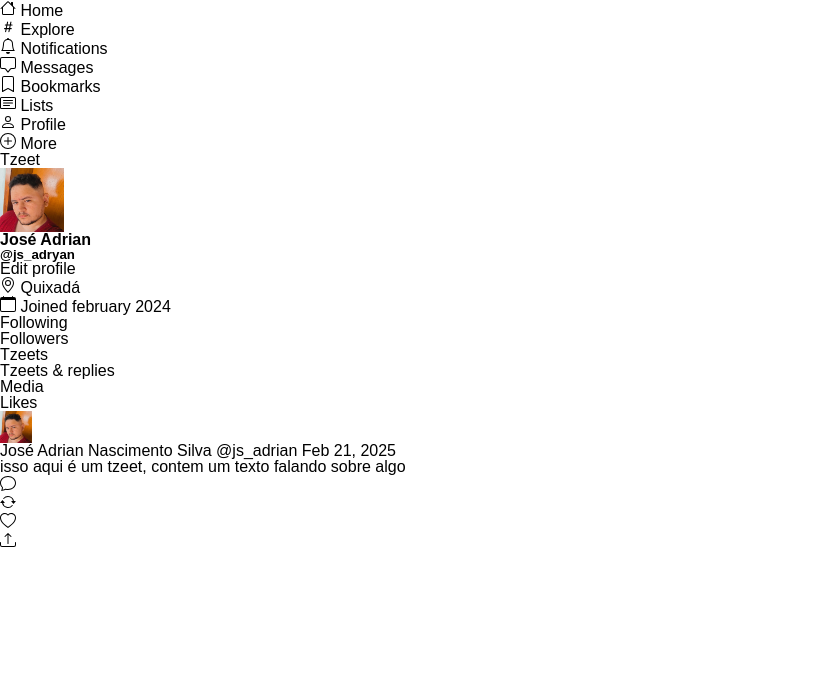
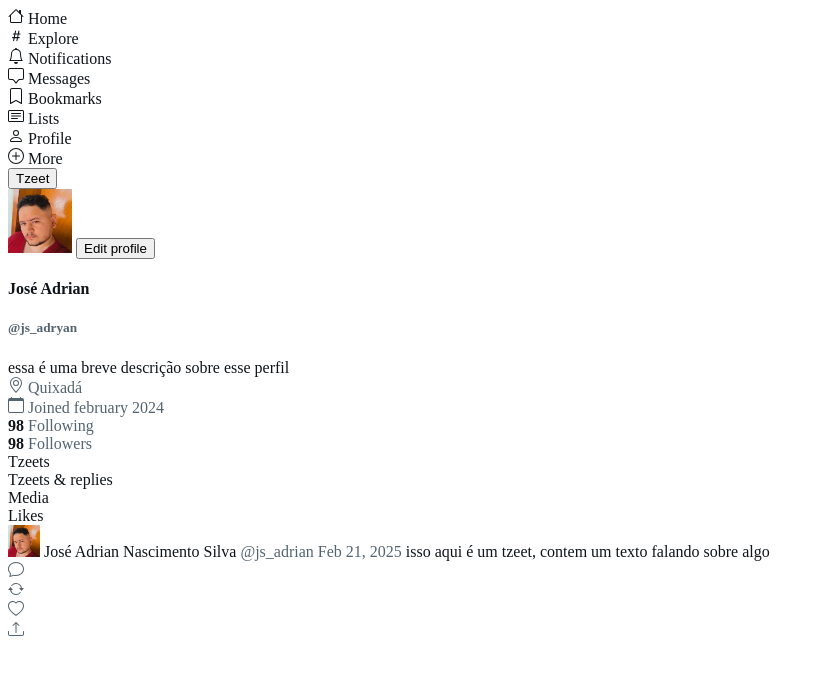
Before and after one commit to jsadriann/Tzeeter, a plain HTML site: page index.html in a window 1280 px wide. Shown: the whole page, without its empty margins (0-833 px from the left). Drawn offline with Linux system fonts and the light colour scheme.

Commit message:
adicionando css basico

```diff
--- a/assets/CSS/index.css
+++ b/assets/CSS/index.css
@@ -1,57 +1,95 @@
-/* Reset CSS*/
-*,
-*::before,
-*::after {
+
+body {
+  background-color: white;
+  color:  rgb(15, 20, 25);
+}
+
+p {
+  display: inline;
+}
+
+ul {
   margin: 0;
   padding: 0;
-  box-sizing: border-box;
+}
+li {
+  list-style-type: none;
 }
 
-/* Reset para body e elementos principais */
-html, body {
-  height: 100%;
-  width: 100%;
-  font-size: 100%; /* Define 1rem como 16px */
-  font-family: sans-serif; /* Escolha genérica de fonte */
-  line-height: 1; /* Remove espaçamento extra entre linhas */
-  background: none;
-  color: inherit;
+a {
+  text-decoration: none;
+}
+.navbar a,.publications a {
+  color: rgb(15, 20, 25);
 }
 
-/* Remove estilos padrões de listas */
-ul, ol {
-  list-style: none;
+.statistics p {
+  color:  rgb(83, 100, 113);
 }
 
-/* Links sem estilos padrão */
-a {
-  text-decoration: none;
-  color: inherit;
+.statistics ul li:hover{
+  text-decoration: underline;
 }
 
-/* Imagens e mídia sem comportamentos adicionais */
-img, video, canvas {
-  max-width: 100%;
-  height: auto;
-  display: block;
+.statistics a.number{
+  color: rgb(15, 20, 25);
+  font-weight: bold;
 }
 
-/* Remoção de estilos padrões de botões e inputs */
-button, input, textarea, select {
-  appearance: none;
-  background: none;
-  border: none;
-  font: inherit;
-  color: inherit;
-  padding: 0;
-  margin: 0;
-  outline: none;
-  box-shadow: none;
+
+.navbar a, .publications a {
+  padding-bottom: 1%;
 }
 
-/* Tabelas sem espaçamento padrão */
-table {
-  border-collapse: collapse;
-  border-spacing: 0;
+.navbar li:hover,.publications li:hover {
+  background-color: rgba(15, 25, 20, 0.1);
+  border-radius: 8px 8px;;
 }
-/*****************************************************************************************************/
+
+.actions a {
+  color: rgb(83, 100, 113);
+  border-radius: 10%;
+}
+
+.actions a.ReplyShare:hover {
+  background-color: rgba(29, 155, 240, 0.1);
+  color: rgba(29, 155, 240, 1);
+}
+
+.actions a.Retzeet:hover {
+  background-color: rgba(0, 186, 124, 0.1);
+  color:  rgba(0, 186, 124, 1);
+}
+
+.actions a.Like:hover {
+  background-color: rgba(249, 24, 128, 0.1);
+  color:  rgba(249, 24, 128, 1);
+}
+
+.nome {
+  color: rgb(15, 20, 25);
+}
+
+.user {
+  color: rgb(83, 100, 113);
+}
+
+.main-container .description {
+  color: rgb(15, 20, 25);
+}
+
+.main-container div .datalocalidade{
+  color: rgb(83, 100, 113);
+}
+
+.tzeet .data {
+  color: rgb(83, 100, 113);
+}
+
+.tzeet .conteudo {
+  color: rgb(15, 20, 25);
+}
+
+.tzeet:hover {
+  background-color: rgba(0, 0, 0, 0.03);
+}
--- a/index.html
+++ b/index.html
@@ -59,70 +59,94 @@
 
     <main class="main-container">
         <img src="assets/IMG/profile.jpeg" alt="imagem de perfil" width=64 height=64>
-        <h4>José Adrian</h4>
-        <h5>@js_adryan</h5>
         <button type="button" class="button edit-profile">Edit profile</button>
+        <h4 class="nome">José Adrian</h4>
+        <h5 class="user">@js_adryan</h5>
+        <p class="description">essa é uma breve descrição sobre esse perfil</p>
         <div>
             <ul>
                 <li>
-                    <svg xmlns="http://www.w3.org/2000/svg" width="16" height="16" fill="currentColor" class="icon" viewBox="0 0 16 16">
+                    <svg xmlns="http://www.w3.org/2000/svg" width="16" height="16" fill="currentColor" class="datalocalidade icon" viewBox="0 0 16 16">
                         <path d="M12.166 8.94c-.524 1.062-1.234 2.12-1.96 3.07A32 32 0 0 1 8 14.58a32 32 0 0 1-2.206-2.57c-.726-.95-1.436-2.008-1.96-3.07C3.304 7.867 3 6.862 3 6a5 5 0 0 1 10 0c0 .862-.305 1.867-.834 2.94M8 16s6-5.686 6-10A6 6 0 0 0 2 6c0 4.314 6 10 6 10"/>
                         <path d="M8 8a2 2 0 1 1 0-4 2 2 0 0 1 0 4m0 1a3 3 0 1 0 0-6 3 3 0 0 0 0 6"/>
                       </svg>
-                    <a href="">Quixadá</a></li>
+                    <a href="" class="datalocalidade">Quixadá</a>
+                </li>
                 <li>
-                    <svg xmlns="http://www.w3.org/2000/svg" width="16" height="16" fill="currentColor" class="icon" viewBox="0 0 16 16">
+                    <svg xmlns="http://www.w3.org/2000/svg" width="16" height="16" fill="currentColor" class="datalocalidade icon" viewBox="0 0 16 16">
                         <path d="M3.5 0a.5.5 0 0 1 .5.5V1h8V.5a.5.5 0 0 1 1 0V1h1a2 2 0 0 1 2 2v11a2 2 0 0 1-2 2H2a2 2 0 0 1-2-2V3a2 2 0 0 1 2-2h1V.5a.5.5 0 0 1 .5-.5M1 4v10a1 1 0 0 0 1 1h12a1 1 0 0 0 1-1V4z"/>
                       </svg>
-                    <a href="">Joined february 2024</a></li>
+                    <a href="" class="datalocalidade">Joined february 2024</a>
+                </li>
             </ul>
         </div>
-        <div>
+        <nav class="statistics">
             <ul>
-                <li><a href="">Following</a></li>
-                <li><a href="">Followers</a></li>
-            </ul>
-        </div>
-        <nav>
-            <ul>
-                <li><a href="">Tzeets</a></li>
-                <li><a href="">Tzeets & replies</a></li>
-                <li><a href="">Media</a></li>
-                <li><a href="">Likes</a></li>
+                <li>
+                    <a href="" class="number">98 </a><p>Following</p>
+                </li>
+                <li>
+                    <a href="" class="number">98 </a><p>Followers</p>
+                </li>
             </ul>
         </nav>
-        <section>
-            <img src="assets/IMG/profile.jpeg" alt="imagem de perfil" width=32 height=32>
-            <p>José Adrian Nascimento Silva @js_adrian Feb 21, 2025</p>
-            <p>isso aqui é um tzeet, contem um texto falando sobre algo</p>
+        <nav class="publications">
             <ul>
                 <li>
-                    <a href="">
+                    <a href="">Tzeets</a>
+                </li>
+                <li>
+                    <a href="">Tzeets & replies</a>
+                </li>
+                <li>
+                    <a href="">Media</a>
+                </li>
+                <li>
+                    <a href="">Likes</a>
+                </li>
+            </ul>
+        </nav>
+        <section class="tzeet">
+            <img src="assets/IMG/profile.jpeg" alt="imagem de perfil" width=32 height=32>
+            <p class="nome">José Adrian Nascimento Silva</p>
+            <p class="user">@js_adrian</p>
+            <p class="data">Feb 21, 2025</p>
+            <p class="conteudo">isso aqui é um tzeet, contem um texto falando sobre algo</p>
+            <nav class="actions">
+                <ul>
+                    <li>
+                        <a href="" class="ReplyShare">
                             <svg xmlns="http://www.w3.org/2000/svg" width="16" height="16" fill="currentColor" class="icon" viewBox="0 0 16 16">
                                 <path d="M2.678 11.894a1 1 0 0 1 .287.801 11 11 0 0 1-.398 2c1.395-.323 2.247-.697 2.634-.893a1 1 0 0 1 .71-.074A8 8 0 0 0 8 14c3.996 0 7-2.807 7-6s-3.004-6-7-6-7 2.808-7 6c0 1.468.617 2.83 1.678 3.894m-.493 3.905a22 22 0 0 1-.713.129c-.2.032-.352-.176-.273-.362a10 10 0 0 0 .244-.637l.003-.01c.248-.72.45-1.548.524-2.319C.743 11.37 0 9.76 0 8c0-3.866 3.582-7 8-7s8 3.134 8 7-3.582 7-8 7a9 9 0 0 1-2.347-.306c-.52.263-1.639.742-3.468 1.105"/>
                               </svg>
-                    </a></li>
+                        </a>
+                    </li>
                     <li>
-                    <a href="">
+                        <a href="" class="ReplyShare">
                             <svg xmlns="http://www.w3.org/2000/svg" width="16" height="16" fill="currentColor" class="icon" viewBox="0 0 16 16">
                                 <path d="M11.534 7h3.932a.25.25 0 0 1 .192.41l-1.966 2.36a.25.25 0 0 1-.384 0l-1.966-2.36a.25.25 0 0 1 .192-.41m-11 2h3.932a.25.25 0 0 0 .192-.41L2.692 6.23a.25.25 0 0 0-.384 0L.342 8.59A.25.25 0 0 0 .534 9"/>
                                 <path fill-rule="evenodd" d="M8 3c-1.552 0-2.94.707-3.857 1.818a.5.5 0 1 1-.771-.636A6.002 6.002 0 0 1 13.917 7H12.9A5 5 0 0 0 8 3M3.1 9a5.002 5.002 0 0 0 8.757 2.182.5.5 0 1 1 .771.636A6.002 6.002 0 0 1 2.083 9z"/>
                               </svg>
-                    </a></li>
+                        </a>
+                    </li>
                     <li>
-                    <a href="">
+                        <a href="" class="Retzeet">
                             <svg xmlns="http://www.w3.org/2000/svg" width="16" height="16" fill="currentColor" class="icon" viewBox="0 0 16 16">
                                 <path d="m8 2.748-.717-.737C5.6.281 2.514.878 1.4 3.053c-.523 1.023-.641 2.5.314 4.385.92 1.815 2.834 3.989 6.286 6.357 3.452-2.368 5.365-4.542 6.286-6.357.955-1.886.838-3.362.314-4.385C13.486.878 10.4.28 8.717 2.01zM8 15C-7.333 4.868 3.279-3.04 7.824 1.143q.09.083.176.171a3 3 0 0 1 .176-.17C12.72-3.042 23.333 4.867 8 15"/>
                               </svg>
-                    </a></li>
+                        </a>
+                    </li>
                     <li>
-                    <a href="">
+                        <a href="" class="Like">
                             <svg xmlns="http://www.w3.org/2000/svg" width="16" height="16" fill="currentColor" class="icon" viewBox="0 0 16 16">
                                 <path d="M.5 9.9a.5.5 0 0 1 .5.5v2.5a1 1 0 0 0 1 1h12a1 1 0 0 0 1-1v-2.5a.5.5 0 0 1 1 0v2.5a2 2 0 0 1-2 2H2a2 2 0 0 1-2-2v-2.5a.5.5 0 0 1 .5-.5"/>
                                 <path d="M7.646 1.146a.5.5 0 0 1 .708 0l3 3a.5.5 0 0 1-.708.708L8.5 2.707V11.5a.5.5 0 0 1-1 0V2.707L5.354 4.854a.5.5 0 1 1-.708-.708z"/>
                               </svg>
-                    </a></li>
+                        </a>
+                    </li>
                 </ul>
+            </nav>
+
         </section>
     </main>
 </body>
```
Also changed, not shown: 1 other file. Lines whose indentation alone changed are shown as unchanged.
